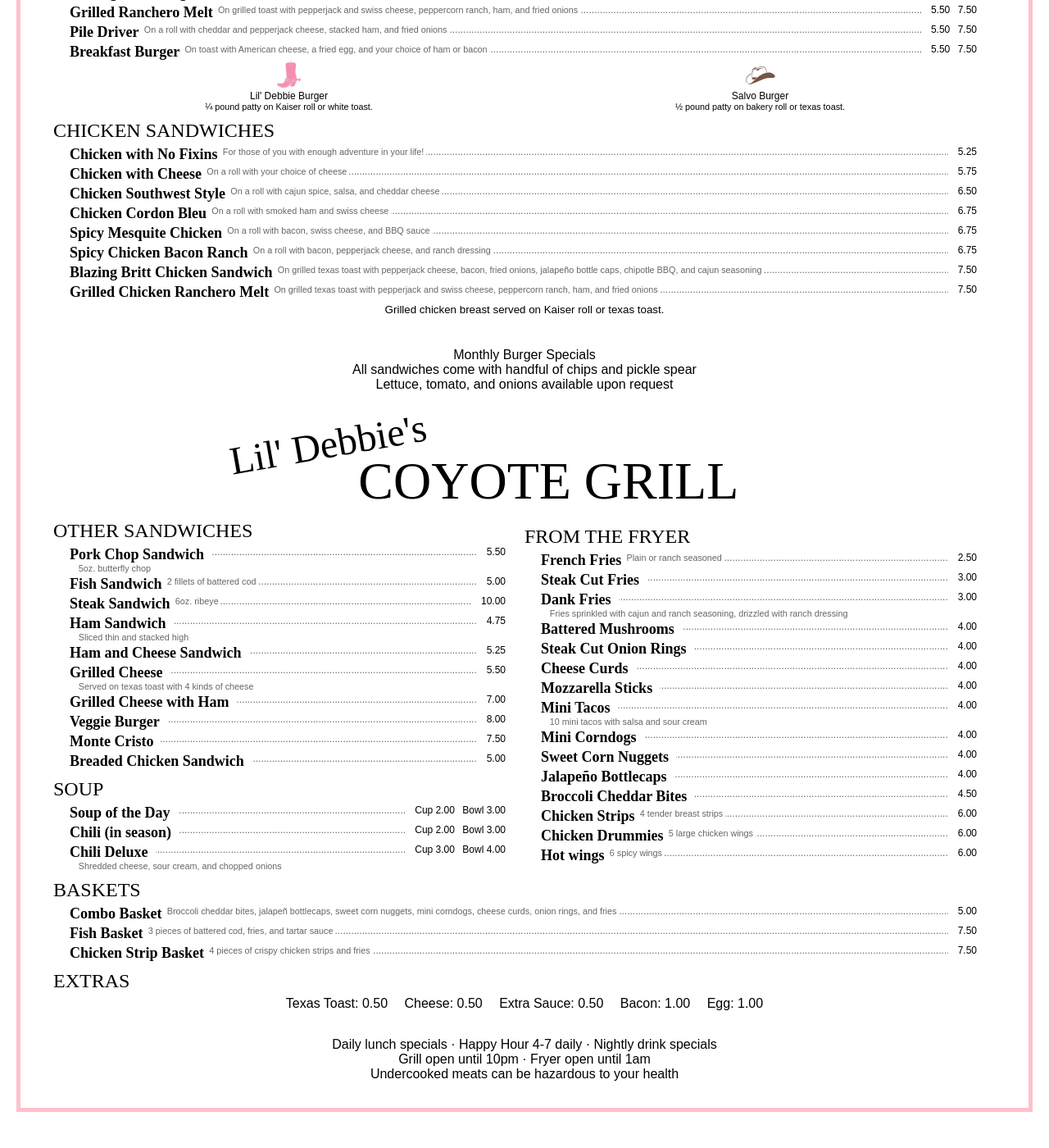
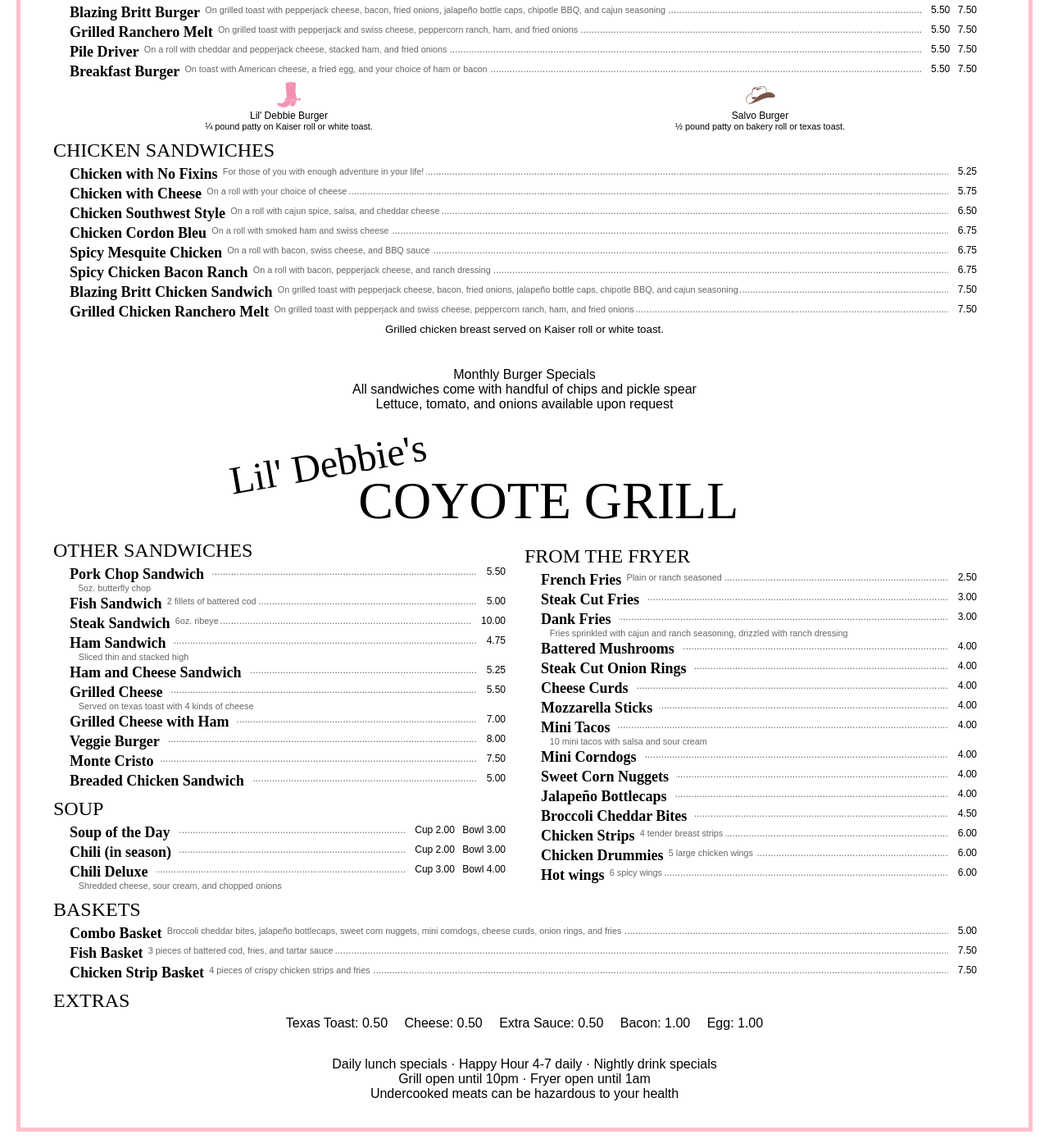
Before and after one commit to jacobmischka/coyote-grill, a Jekyll site: the page built from menu.html, in a window 1280 px wide and 1400 px high, scrolled down 416 px. Shown: the whole window at 82% size. Built offline with Jekyll 4.4.1, drawn with Linux system fonts in a browser that asks for light colours; some web fonts are replaced; before the commit the page ends 1792 px from its top, so only the background shows below that; some of the changed text lies outside the part shown.

Commit message:
Few more text fixes and small adjustments

```diff
--- a/_config.yml
+++ b/_config.yml
@@ -13,7 +13,7 @@
   line in _config.yml. It will appear in your document head meta (for
   Google search results) and in your feed.xml site description.
 baseurl: "" # the subpath of your site, e.g. /blog
-url: "http://coyotegrill.bar" # the base hostname & protocol for your site
+url: "http://www.coyotegrill.bar" # the base hostname & protocol for your site
 # twitter_username: jekyllrb
 # github_username:  jekyll
 phone: "262 472 0510"
--- a/_data/baskets.yaml
+++ b/_data/baskets.yaml
@@ -1,5 +1,5 @@
 - name: Combo Basket
-  desc: Broccoli cheddar bites, jalape&ntilde; bottlecaps, sweet corn nuggets, mini corndogs, cheese curds, onion rings, and fries
+  desc: Broccoli cheddar bites, jalape&ntilde;o bottlecaps, sweet corn nuggets, mini corndogs, cheese curds, onion rings, and fries
   price: 5.00
 
 - name: Fish Basket
--- a/_data/burgers.yaml
+++ b/_data/burgers.yaml
@@ -25,6 +25,12 @@
 
 - name: Bacon Cheeseburger
   desc: On a roll with smoked bacon and swiss cheese
+  prices:
+    - 4.75
+    - 7.00
+
+- name: Mushroom Swiss Burger
+  desc: On a roll with saut&eacute;ed mushrooms and swiss cheese
   prices:
     - 4.75
     - 7.00
--- a/_data/chicken_sandwiches.yaml
+++ b/_data/chicken_sandwiches.yaml
@@ -23,9 +23,9 @@
   price: 6.75
 
 - name: Blazing Britt Chicken Sandwich
-  desc: On grilled texas toast with pepperjack cheese, bacon, fried onions, jalape&ntilde;o bottle caps, chipotle BBQ, and cajun seasoning
+  desc: On grilled toast with pepperjack cheese, bacon, fried onions, jalape&ntilde;o bottle caps, chipotle BBQ, and cajun seasoning
   price: 7.50
 
 - name: Grilled Chicken Ranchero Melt
-  desc: On grilled texas toast with pepperjack and swiss cheese, peppercorn ranch, ham, and fried onions
+  desc: On grilled toast with pepperjack and swiss cheese, peppercorn ranch, ham, and fried onions
   price: 7.50
--- a/_includes/menu/address.html
+++ b/_includes/menu/address.html
@@ -1,5 +1,5 @@
 <address>
 	{{ site.address }}<br />
-	<span class="phone">{{ site.phone }}</span><span class="web">{{ site.url }}</span><br />
+	<span class="phone">{{ site.phone }}</span><span class="web">{{ site.url | remove_first: "http://" }}</span><br />
 	Great for takeout, but give us 20 minutes
 </address>
--- a/menu.html
+++ b/menu.html
@@ -25,7 +25,7 @@
 	</ul>
 {% endcapture %}
 
-	{% include menu/menu-item-group.html title="Salvo Burgers & Lil' Debbie Burgers" labels=burger_labels dataset=site.data.burgers %}
+	{% include menu/menu-item-group.html title="Lil' Debbie Burgers & Salvo Burger" labels=burger_labels dataset=site.data.burgers %}
 	<div class="row">
 		<div class="column">
 			<aside class="burger-type-description">
@@ -35,9 +35,6 @@
 						Lil' Debbie Burger
 					</figcaption>
 				</figure>
-				{% comment %}
-					FIXME: Fractions are backward on this font
-				{% endcomment %}
 				<p>
 					&frac14; pound patty on Kaiser roll or white toast.
 				</p>
@@ -51,9 +48,6 @@
 						Salvo Burger
 					</figcaption>
 				</figure>
-				{% comment %}
-					FIXME: Fractions are backward on this font
-				{% endcomment %}
 				<p>
 					&frac12; pound patty on bakery roll or texas toast.
 				</p>
@@ -61,7 +55,7 @@
 		</div>
 	</div>
 	{% include menu/menu-item-group.html title="Chicken Sandwiches" dataset=site.data.chicken_sandwiches %}
-	<small>Grilled chicken breast served on Kaiser roll or texas toast.</small>
+	<small>Grilled chicken breast served on Kaiser roll or white toast.</small>
 
 	<footer>
 		<p>
```
Also changed, not shown: 1 other file.
